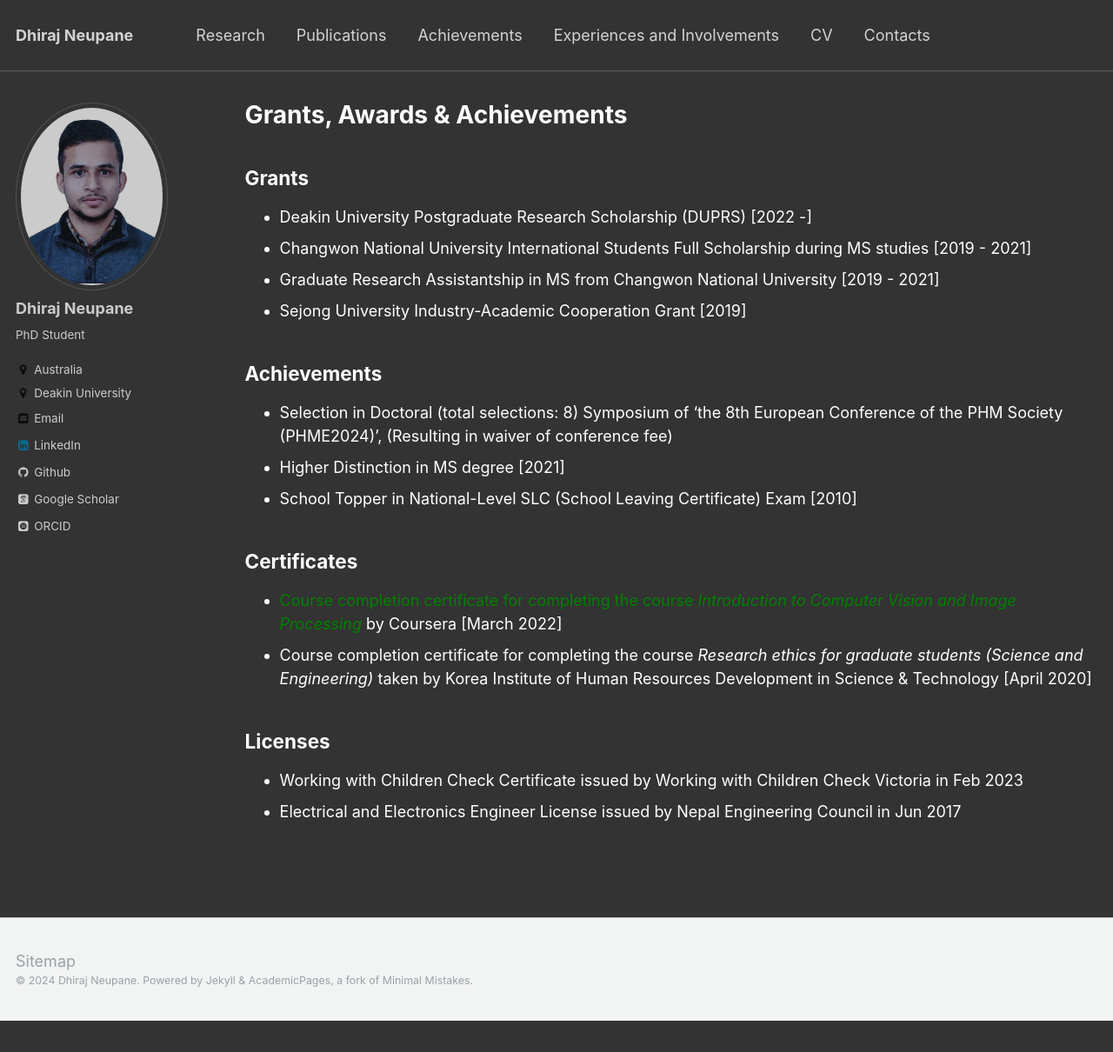
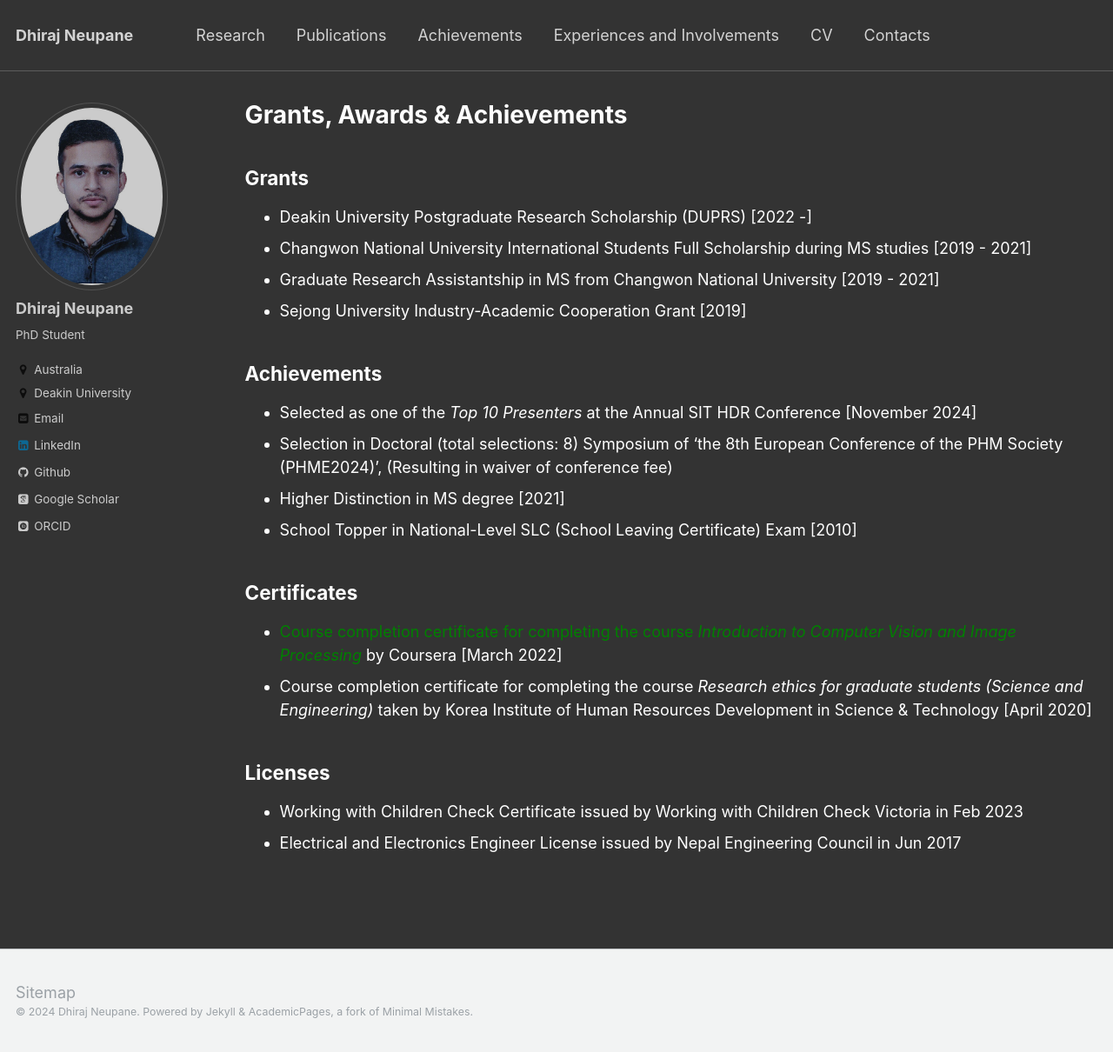
Before and after one commit to dhirajneupane/academicPortfolio, a Jekyll site: the page built from _pages/grants-awards.md, in a window 1280 px wide and 1210 px high. Shown: the whole window at 87% size. Built offline with Jekyll 4.4.1, drawn with Linux system fonts in a browser that asks for light colours; some web fonts are replaced.

Commit message:
Update grants-awards.md

```diff
--- a/_pages/grants-awards.md
+++ b/_pages/grants-awards.md
@@ -13,6 +13,7 @@ redirect_from:
 * Sejong University Industry-Academic Cooperation Grant [2019]
 
 ## Achievements
+* Selected as one of the _Top 10 Presenters_ at the Annual SIT HDR Conference [November 2024]
 * Selection in Doctoral (total selections: 8) Symposium of 'the 8th European Conference of the PHM Society (PHME2024)', (Resulting in waiver of conference fee)
 * Higher Distinction in MS degree [2021]
 * School Topper in National-Level SLC (School Leaving Certificate) Exam [2010]
```
